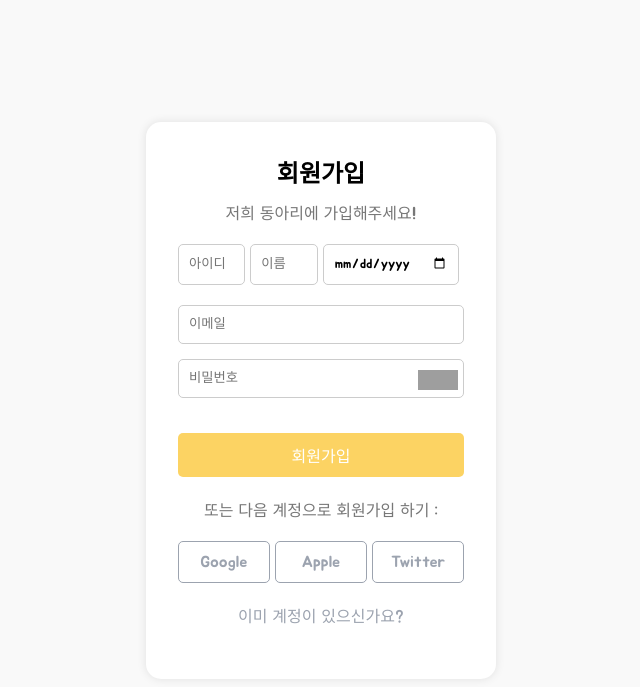
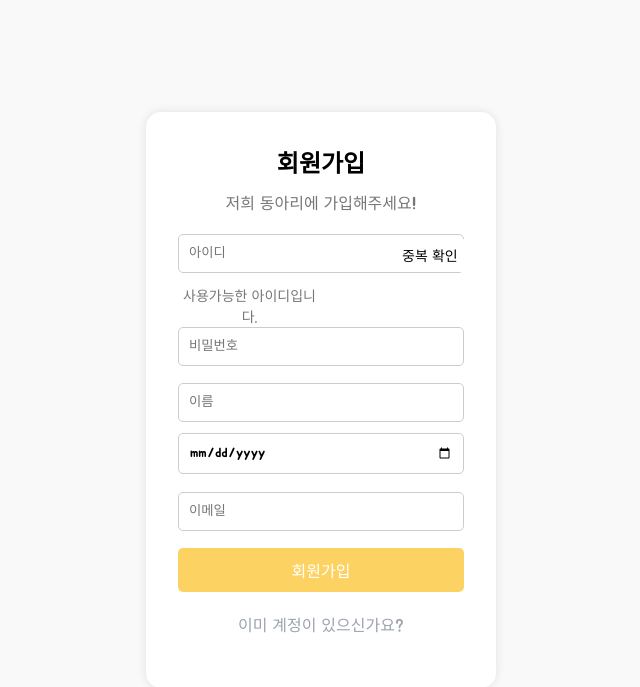
Before and after one commit to mineseok1041/SangilGulbi, a Flask app: page /signup in a window 1280 px wide. Shown: the top 687 px of the page, without its empty margins (319-959 px from the left). Run offline with Flask 3, Linux system fonts and the light colour scheme; grey boxes are pictures that could not be loaded.

Commit message:
로그인, 회원가입

```diff
--- a/static/css/signup.css
+++ b/static/css/signup.css
@@ -17,6 +17,58 @@ body {
     align-items: center;
     height: 100vh;
 }
+
+.id {
+    display: flex;
+    flex-direction: column;
+    width: 100%;
+    max-width: 350px; /* 최대 너비 설정 */
+}
+.input-group {
+    position: relative; /* 버튼을 입력창 내부에 고정 */
+    width: 100%;
+    max-width: 350px; /* 최대 너비 설정 */
+}
+
+input[type="text"] {
+    width: 100%;
+    padding: 10px;
+    padding-right: 80px; /* 버튼 공간 확보 */
+    border: 1px solid #ccc;
+    border-radius: 5px;
+    font-family: "Jua", sans-serif;
+    box-sizing: border-box;
+}
+
+.btn {
+    position: absolute;
+    margin-left: 215px; /* 입력 박스 내부에서 오른쪽 끝 정렬 */
+    margin-top: 5px;
+    padding: 6px 9px;
+    background-color: white;
+    color: black;
+    font-family: "Jua", sans-serif;
+    cursor: pointer;
+    border: none;
+    font-size: 14px;
+    border-radius: 5px;
+    white-space: nowrap; /* 버튼 줄 바꿈 방지 */
+    z-index: 1000000;
+}
+
+
+
+
+
+span {
+    font-family: "Jua", sans-serif;
+    font-size: 14px;
+    color: #777;
+    margin-right: 50%;
+    margin-top: 0; /* 입력창 아래에 배치 */
+}
+
+
 
 .signup-form {
     background-color: white;
@@ -44,51 +96,55 @@ body {
 
 .input-group {
     display: flex;
+    align-items: center;
     justify-content: space-between;
-    margin-bottom: 5px;
+    width: 100%;
+    position: relative;
 }
 
-.input-group input {
-    width: 43%;
-    margin-right: 5px;
-}
-
-input[type="text"],
-input[type="email"],
-input[type="password"],
-input[type="date"] {
+input[type="text"]{
     padding: 10px;
-    margin-bottom: 15px;
+    margin-bottom: 4%;
     border: 1px solid #ccc;
     border-radius: 5px;
     width: 100%;
     font-family: "Jua", sans-serif;
 }
 
-.password-container {
+
+input[type="email"]{
+    padding: 10px;
+    margin-bottom: 6%;
+    border: 1px solid #ccc;
+    border-radius: 5px;
+    width: 100%;
+    font-family: "Jua", sans-serif;
+
+}
+input[type="password"]{
+    padding: 10px;
+    margin-bottom: 6%;
+    border: 1px solid #ccc;
+    border-radius: 5px;
+    width: 100%;
+    font-family: "Jua", sans-serif;
+}
+input[type="date"] {
+    padding: 10px;
+    margin-bottom: 6%;
+    border: 1px solid #ccc;
+    border-radius: 5px;
+    width: 100%;
+    font-family: "Jua", sans-serif;
+}
+
+.password{
     position: relative;
     width: 100%;
 }
 
-.toggle-password {
-    position: relative;
-    left: 240px;
-    top: -33px;
-    transform: translateY(-50%); /* 중앙에 위치 */
-    background: none;
-    border: none;
-    cursor: pointer;
-    display: flex;
-    align-items: center;
-    justify-content: center;
-}
 
-.toggle-password img {
-    height: 20px; /* 높이 설정 (수정 가능) */
-    width: 40px; /* 너비는 자동으로 설정되어 비율 유지 */
-}
-
-button[type="submit"] {
+.join {
     background-color: #FCD363;
     color: white;
     padding: 10px;
@@ -100,26 +156,6 @@ button[type="submit"] {
     font-family: "Jua", sans-serif;
 }
 
-.social-buttons {
-    display: flex;
-    justify-content: space-between;
-    margin-bottom: 20px;
-}
-
-.social-buttons button {
-    width: 32%;
-    padding: 10px;
-    border: 1px solid #9CA3AF;
-    border-radius: 5px;
-    cursor: pointer;
-    font-size: 16px;
-    color: #9CA3AF;
-    background-color: #fff;
-    display: flex;
-    align-items: center;
-    justify-content: center;
-    font-family: "Jua", sans-serif;
-}
 
 .signup-form a {
     color: #9CA3AF;
--- a/templates/signup.html
+++ b/templates/signup.html
@@ -14,26 +14,25 @@
             <h1>회원가입</h1>
             <p>저희 동아리에 가입해주세요!</p>
             <form action="/student/signup.do" method="post">
-                <div class="input-group">
+                <div class="id">
                     <input type="text" name="id" placeholder="아이디" required>
+                    <button type="submit" class="btn">중복 확인</button>
+                    <span>사용가능한 아이디입니다.</span>
+                </div>
+
+                <div class="password">
+                    <input type="password" name="password" placeholder="비밀번호" required>
+                </div>
+
+                <div class="dateinput">
                     <input type="text" name="name" placeholder="이름" required>
                     <input type="date" name="birth" placeholder="생년월일" required>
                 </div>
+
                 <input type="email" name="email" placeholder="이메일" required>
-                <div class="password-group">
-                    <input type="password" name="password" placeholder="비밀번호" required>
-                    <button type="button" class="toggle-password">
-                        <img src="/png/eye_icon.png" alt="눈">
-                    </button>
-                </div>
-                <button type="submit">회원가입</button>
+
+                <button type="submit" class="join">회원가입</button>
             </form>
-            <p>또는 다음 계정으로 회원가입 하기 :</p>
-            <div class="social-buttons">
-                <button>Google</button>
-                <button>Apple</button>
-                <button>Twitter</button>
-            </div>
             <p><a href="/login">이미 계정이 있으신가요?</a></p>
         </div>
     </div>
```
Also changed, not shown: static/css/login.css (+34 -67 lines), templates/login.html (+7 -27 lines).
